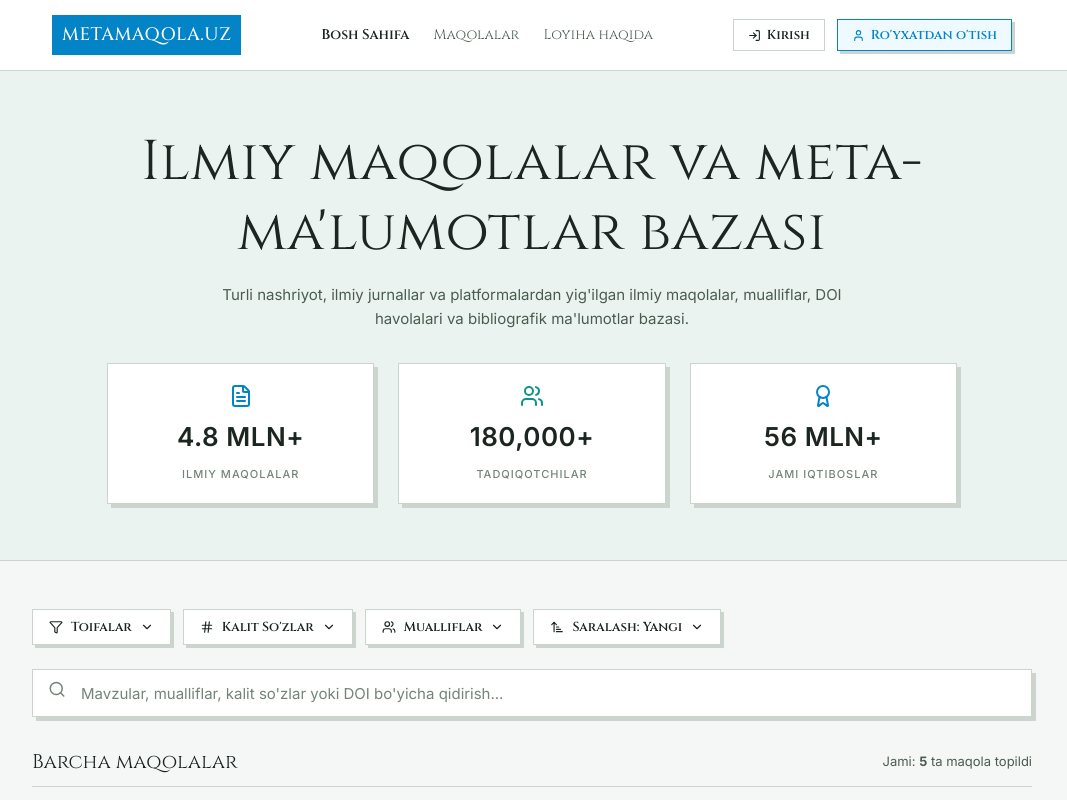
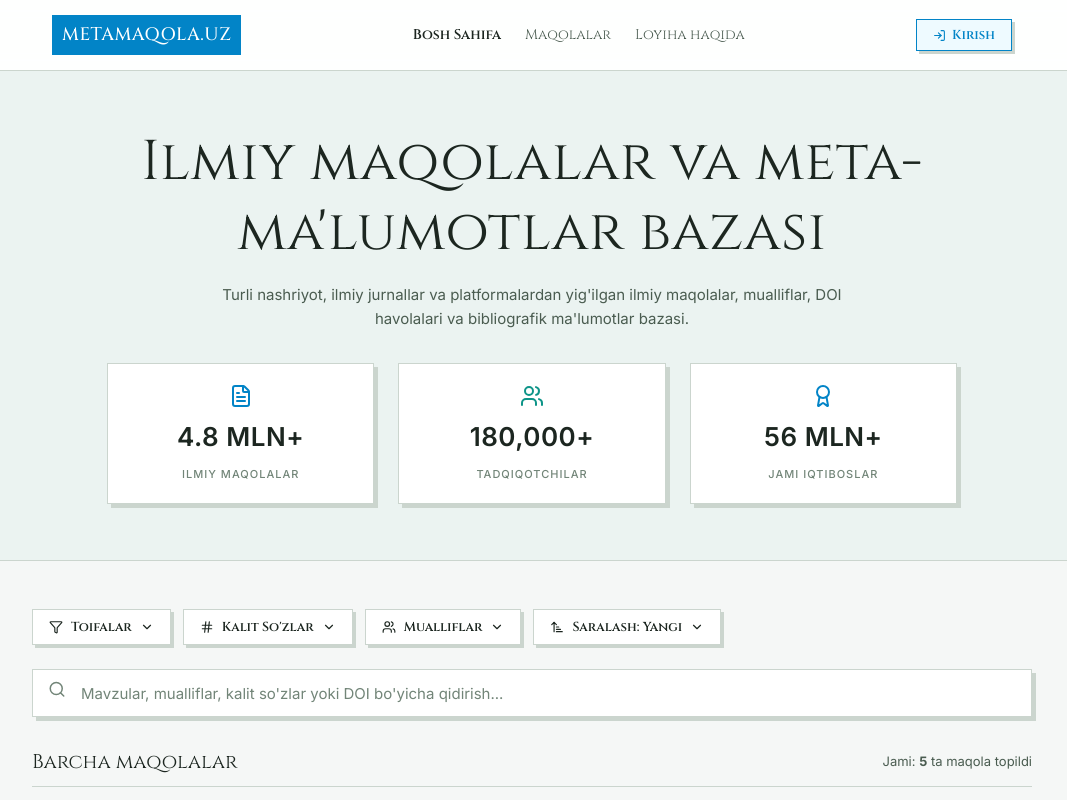
Before and after one commit to kvazar212121/maqola-frontend, a React (Vite) app: page / in a window 1280 px wide. Shown: the top 800 px of the page, without its empty margins (108-1175 px from the left). Built offline with nearby package versions, Linux system fonts and the light colour scheme.

Commit message:
feat: remove registration button and retain login only as auth will proceed via Google

```diff
--- a/src/components/Header.tsx
+++ b/src/components/Header.tsx
@@ -1,5 +1,5 @@
 import React from 'react';
-import { LogIn, User } from 'lucide-react';
+import { LogIn } from 'lucide-react';
 
 interface HeaderProps {}
 
@@ -66,14 +66,13 @@ export const Header: React.FC<HeaderProps> = () => {
           </a>
         </nav>
 
-        {/* Profil va Kirish / Ro'yxatdan o'tish */}
+        {/* Profil va Kirish */}
         <div style={{ display: 'flex', gap: '12px', alignItems: 'center' }}>
           <button
-            className="sharp-btn"
+            className="sharp-btn primary"
             style={{
               fontSize: '13px',
-              padding: '6px 14px',
-              boxShadow: 'none',
+              padding: '6px 16px',
               display: 'inline-flex',
               alignItems: 'center',
               gap: '6px'
@@ -81,18 +80,6 @@ export const Header: React.FC<HeaderProps> = () => {
           >
             <LogIn size={13} /> Kirish
           </button>
-          <button
-            className="sharp-btn primary"
-            style={{
-              fontSize: '13px',
-              padding: '6px 14px',
-              display: 'inline-flex',
-              alignItems: 'center',
-              gap: '6px'
-            }}
-          >
-            <User size={13} /> Ro'yxatdan o'tish
-          </button>
         </div>
       </div>
     </header>
```
